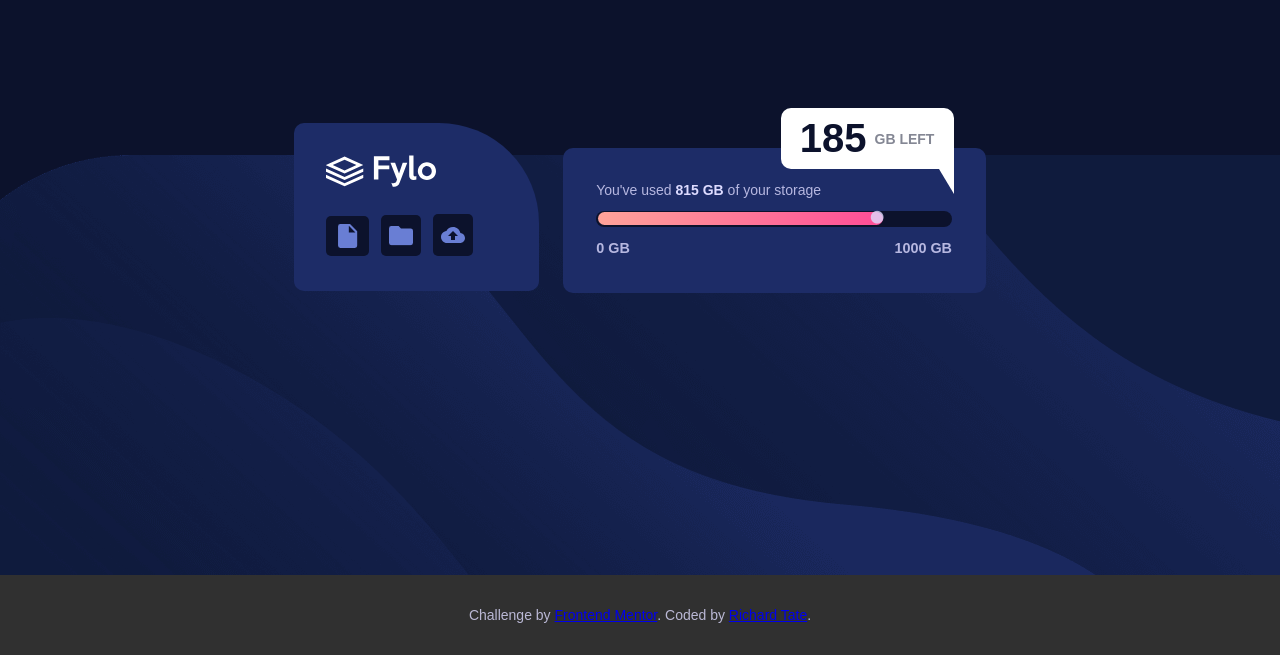
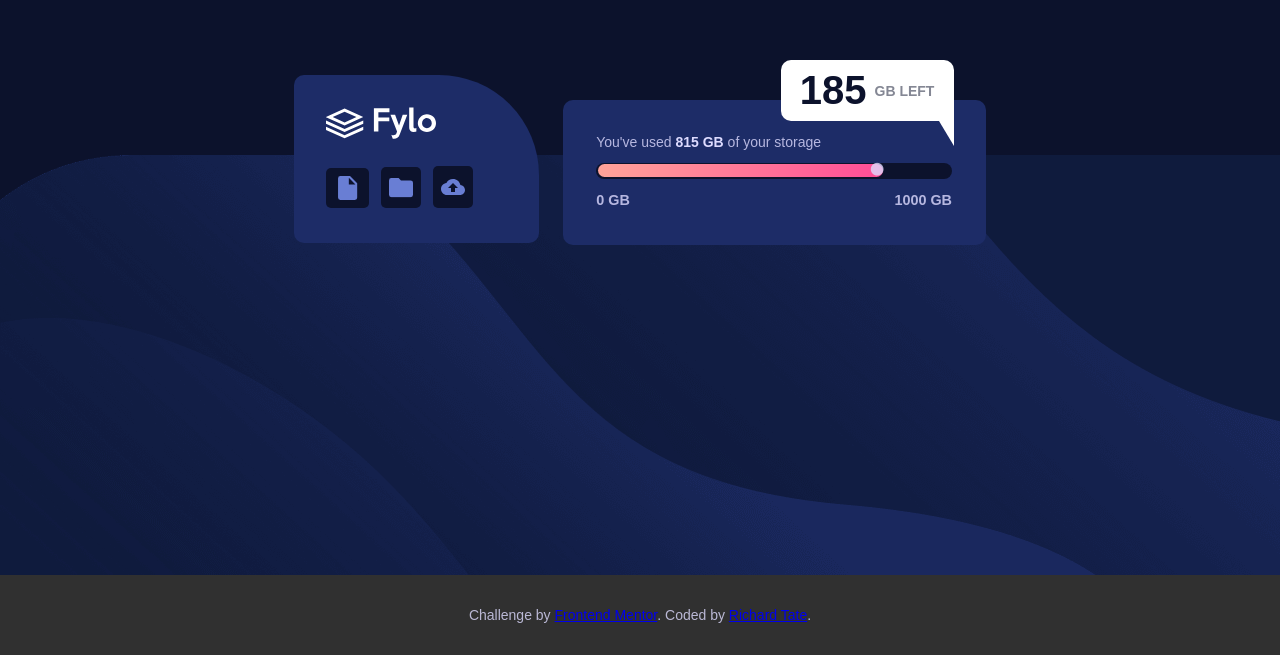
Before and after one commit to Richard-tate/frontend-mentor, a plain HTML site: page fylo-data-storage/index.html in a window 1280 px wide. Shown: the part 225-880 px from the top of the page. Drawn offline with Linux system fonts and the light colour scheme.

Commit message:
Update style.css

```diff
--- a/fylo-data-storage/style.css
+++ b/fylo-data-storage/style.css
@@ -186,7 +186,7 @@
         flex-flow: row nowrap;
         padding: 0 20%;
         position: relative;
-        top: 2rem;
+        top: -1rem;
     }
 
     .header-card,
```
